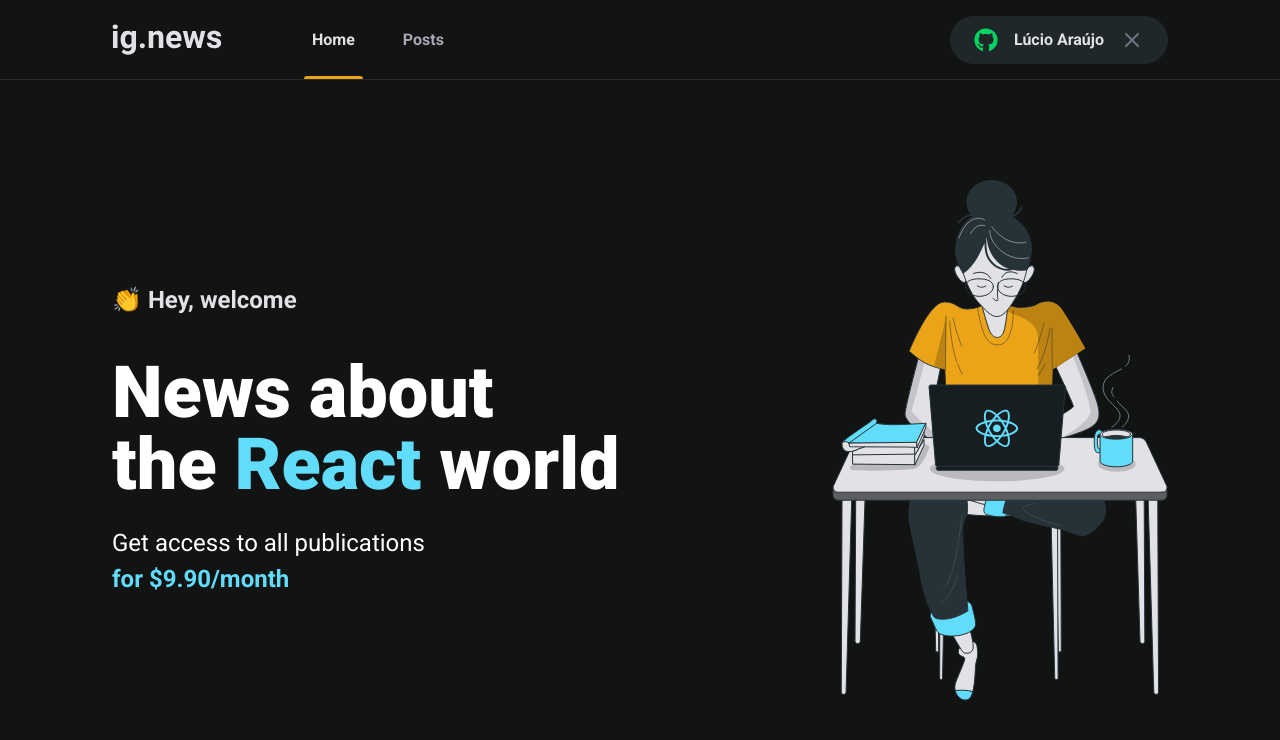
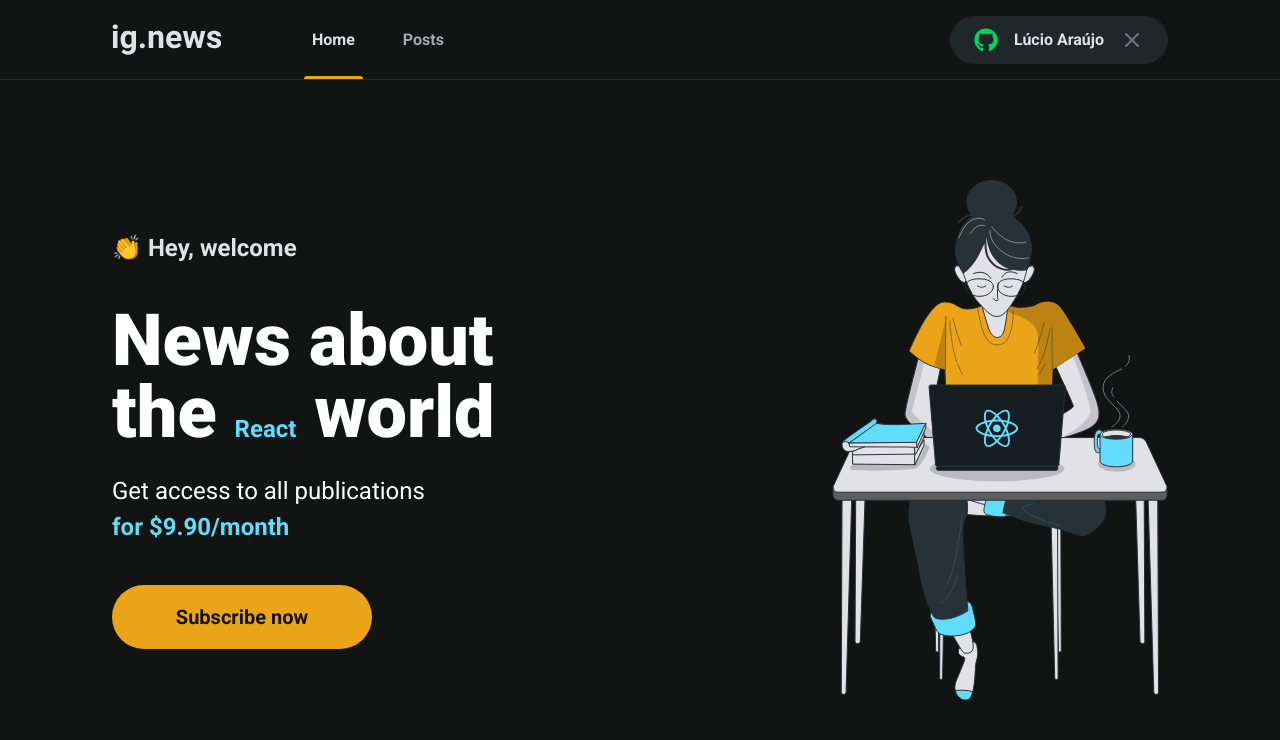
Before and after one commit to lucio-araujo/ignews, a Next.js app: page / in a window 1280 px wide. Shown: the top 740 px of the page. Built offline with nearby package versions, Linux system fonts and the light colour scheme.

Commit message:
SubscribeButton

```diff
--- /dev/null
+++ b/src/components/SubscribeButton/index.tsx
@@ -0,0 +1,5 @@
+import styles from "./styles.module.scss";
+
+export function SubscribeButton() {
+  return <button className={styles.container}>Subscribe now</button>;
+}
--- /dev/null
+++ b/src/components/SubscribeButton/styles.module.scss
@@ -0,0 +1,22 @@
+.container {
+  height: 4rem;
+  width: 16.25rem;
+  border: 0;
+  border-radius: 4rem;
+  background: var(--yellow-500);
+  color: var(--gray-900);
+
+  font-size: 1.25rem;
+  font-weight: 700;
+  line-height: 1.5rem;
+
+  display: flex;
+  align-items: center;
+  justify-content: center;
+
+  transition: filter 0.2s;
+
+  &:hover {
+    filter: brightness(0.8);
+  }
+}
--- a/src/pages/home.module.scss
+++ b/src/pages/home.module.scss
@@ -12,7 +12,7 @@
 .hero {
   max-width: 600px;
 
-  p:first-child {
+  span{
     font-size: 1.5rem;
     font-weight: 700;
     line-height: 2.125rem;
@@ -30,7 +30,7 @@
     }
   }
 
-  p:last-child {
+  p {
     font-size: 1.5rem;
     line-height: 2.25rem;
     margin-top: 1.5rem;
@@ -40,4 +40,8 @@
       font-weight: 700;
     }
   }
+
+  button {
+    margin-top: 2.5rem;
+  }
 }
--- a/src/pages/index.tsx
+++ b/src/pages/index.tsx
@@ -1,5 +1,6 @@
 import Head from "next/head";
 import styles from "./home.module.scss";
+import { SubscribeButton } from "../components/SubscribeButton";
 
 export default function Home() {
   return (
@@ -17,7 +18,7 @@ export default function Home() {
       </Head>
       <main className={styles.container}>
         <article className={styles.hero}>
-          <p>👏 Hey, welcome</p>
+          <span>👏 Hey, welcome</span>
           <h1>
             News about
             <br />
@@ -28,6 +29,7 @@ export default function Home() {
             <br />
             <span>for $9.90/month</span>
           </p>
+          <SubscribeButton />
         </article>
         <img src="/images/avatar.svg" alt="Girl coding" />
       </main>
```
